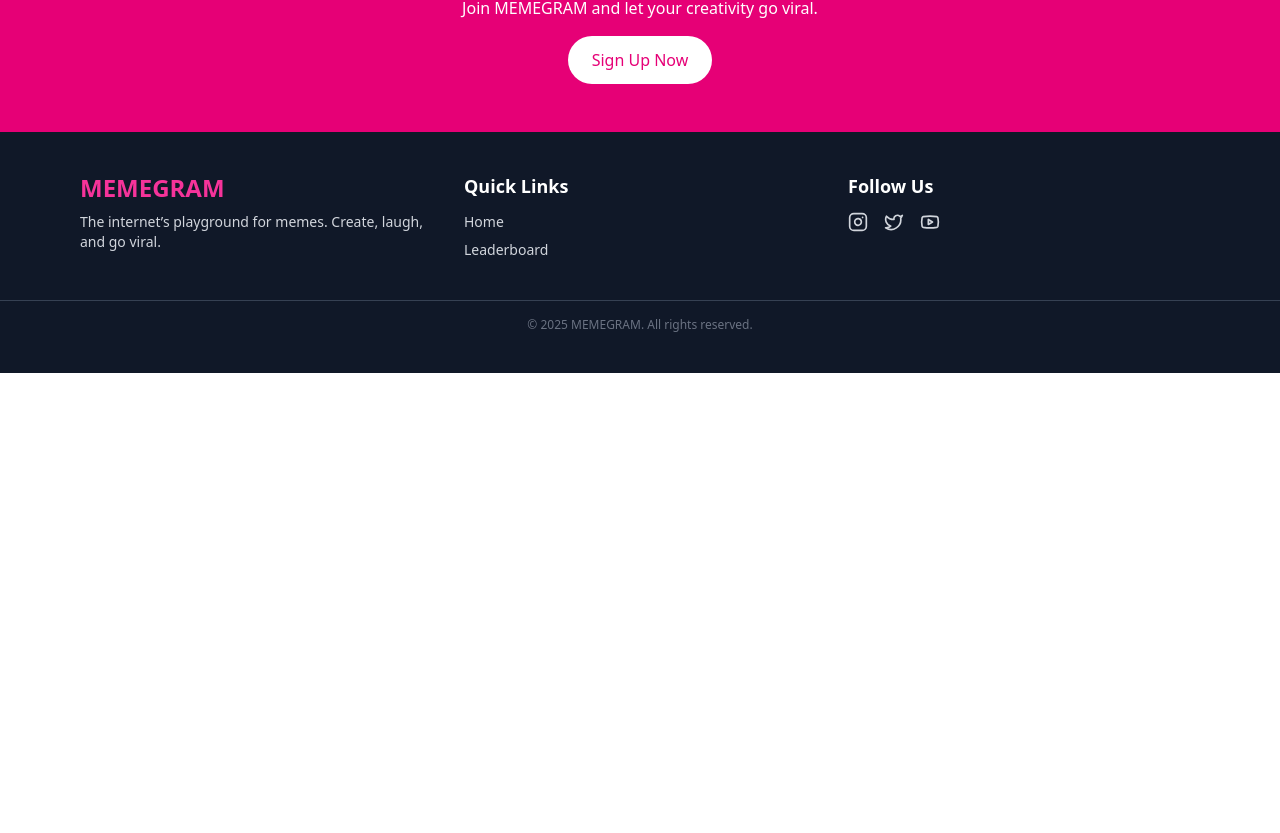
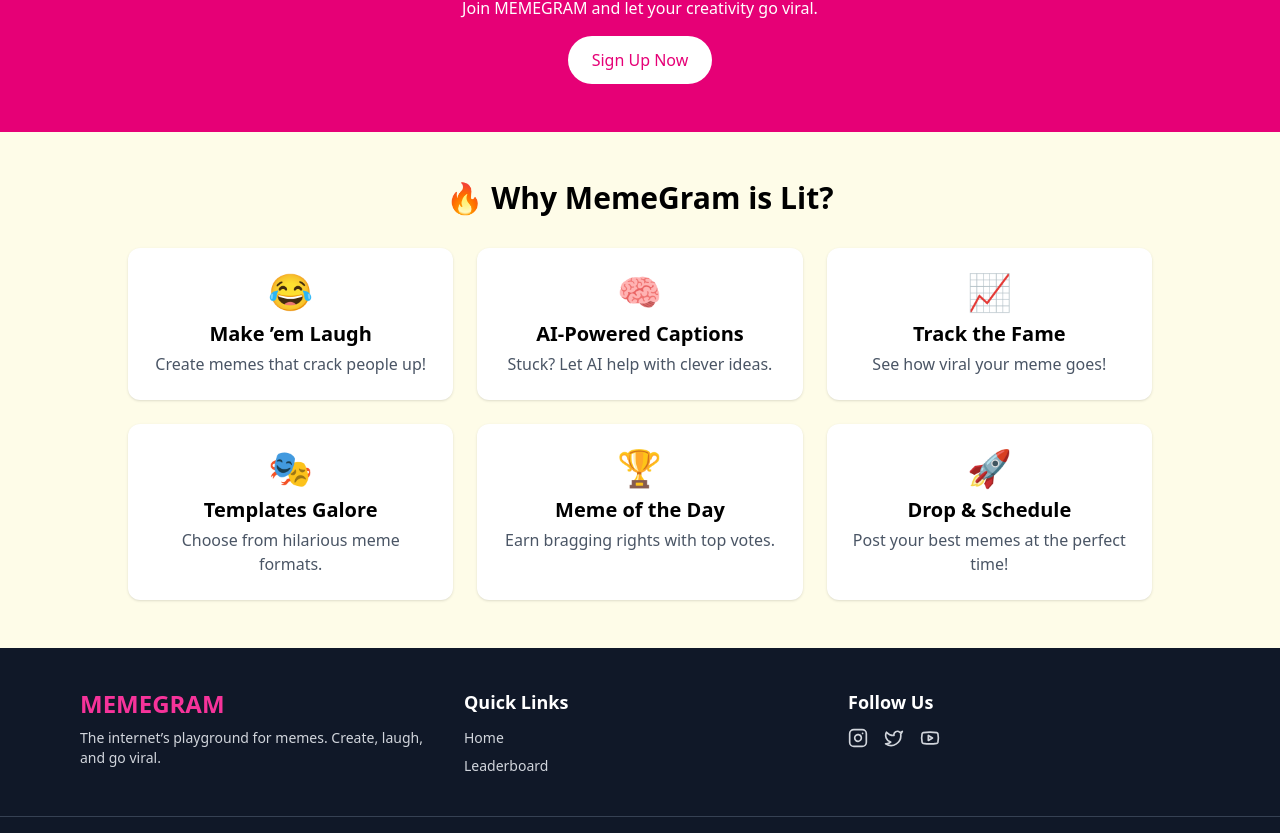
Before and after one commit to harsh108hps/MEMEGRAM, a React (Vite) app: page / in a window 1280 px wide. Shown: the part 754-1587 px from the top of the page. Before the commit the page ends 1127 px from the top, so only its background shows below. Built offline with nearby package versions, Linux system fonts and the light colour scheme; no server answers.

Commit message:
my commit

```diff
--- /dev/null
+++ b/src/components/EmojiFeatureSection.jsx
@@ -0,0 +1,32 @@
+import React from "react";
+
+const features = [
+  { emoji: "😂", title: "Make ’em Laugh", desc: "Create memes that crack people up!" },
+  { emoji: "🧠", title: "AI-Powered Captions", desc: "Stuck? Let AI help with clever ideas." },
+  { emoji: "📈", title: "Track the Fame", desc: "See how viral your meme goes!" },
+  { emoji: "🎭", title: "Templates Galore", desc: "Choose from hilarious meme formats." },
+  { emoji: "🏆", title: "Meme of the Day", desc: "Earn bragging rights with top votes." },
+  { emoji: "🚀", title: "Drop & Schedule", desc: "Post your best memes at the perfect time!" },
+];
+
+const EmojiFeatureSection = () => {
+  return (
+    <div className="bg-yellow-50 py-12 px-6">
+      <h2 className="text-3xl font-bold text-center mb-8">🔥 Why MemeGram is Lit?</h2>
+      <div className="grid md:grid-cols-3 gap-6 max-w-5xl mx-auto">
+        {features.map((item, index) => (
+          <div
+            key={index}
+            className="bg-white p-6 rounded-xl shadow hover:scale-105 transition transform duration-300 text-center"
+          >
+            <div className="text-4xl mb-2">{item.emoji}</div>
+            <h3 className="text-xl font-semibold mb-1">{item.title}</h3>
+            <p className="text-gray-600">{item.desc}</p>
+          </div>
+        ))}
+      </div>
+    </div>
+  );
+};
+
+export default EmojiFeatureSection;
--- a/src/pages/Home.jsx
+++ b/src/pages/Home.jsx
@@ -1,10 +1,12 @@
 import React from "react";
 import ContentBody from "../components/ContentBody";
+import EmojiFeatureSection from '../components/EmojiFeatureSection';
 
 const Home = () => {
   return (
     <>
       <ContentBody />
+      <EmojiFeatureSection/>
     </>
   );
 };
```
